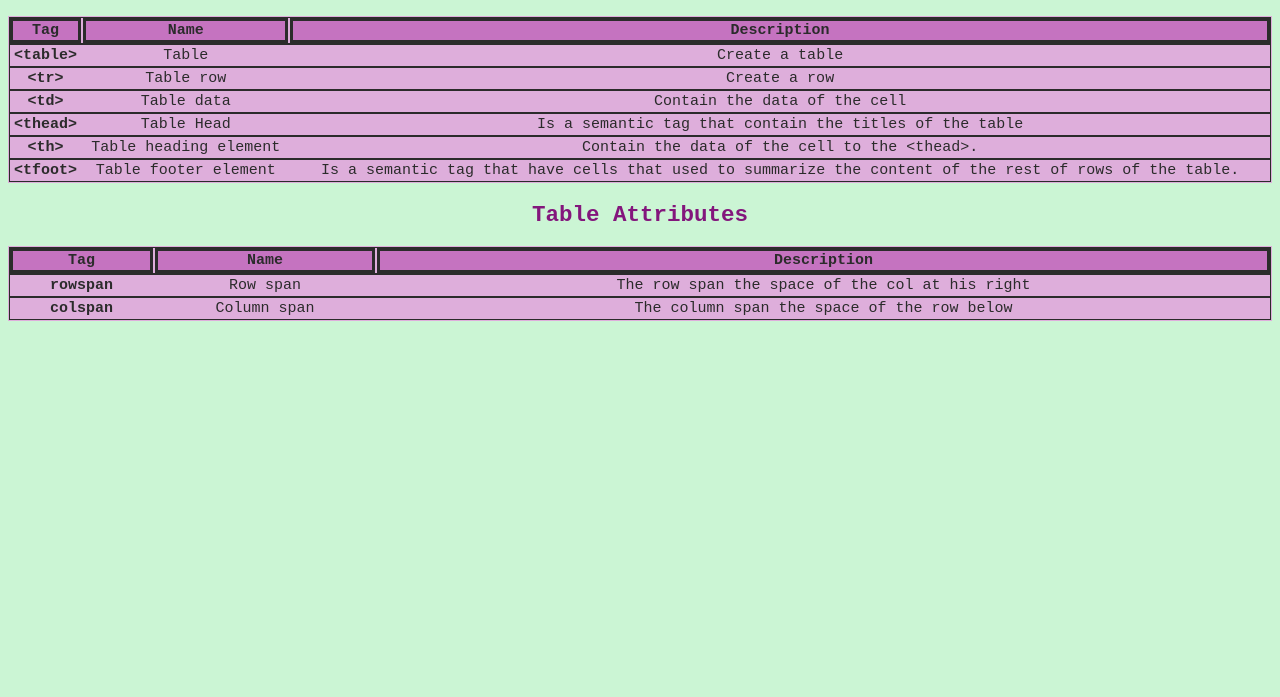
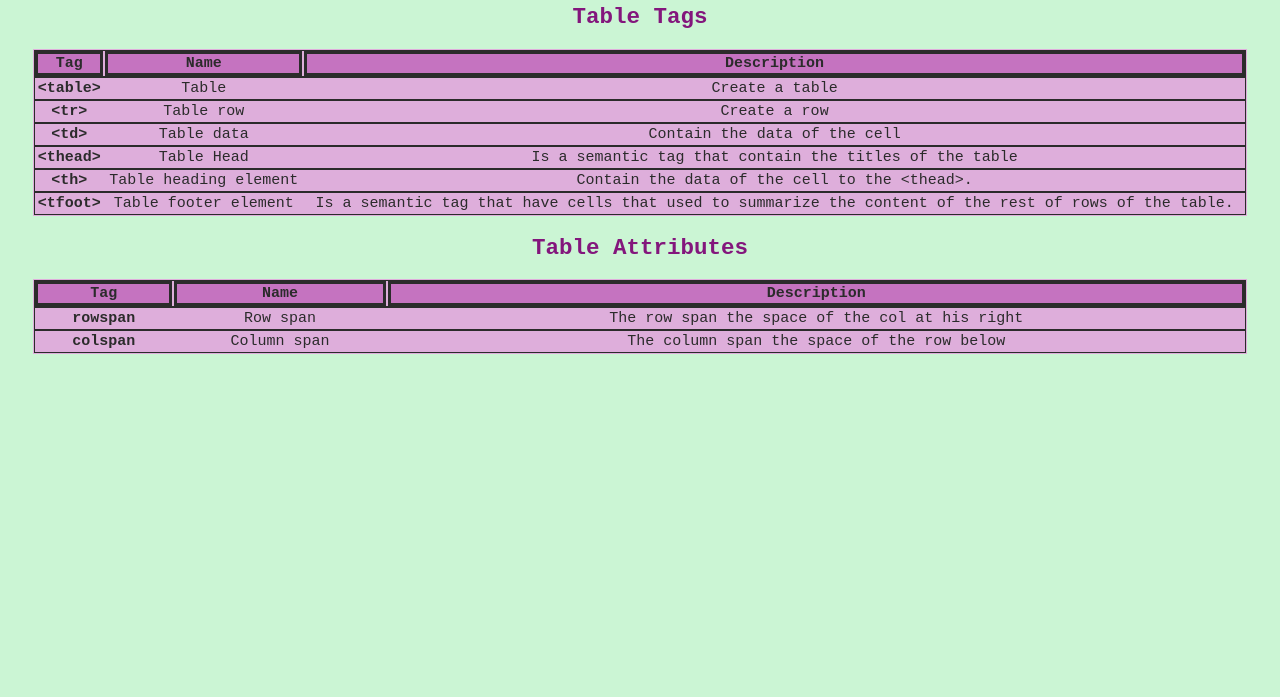
Before and after one commit to patricionarbona/CheatSheet, a plain HTML site: page index.html in a window 1280 px wide. Shown: the part 103-800 px from the top of the page. Drawn offline with Linux system fonts and the light colour scheme.

Commit message:
Update style.css

```diff
--- a/style.css
+++ b/style.css
@@ -28,6 +28,10 @@ h2 {color: #83167C;}
   text-decoration: none;
 }
 
+main{
+  padding: 25px;
+}
+
 table {
   background-color: #deaedb;
   margin-left: auto;
```
